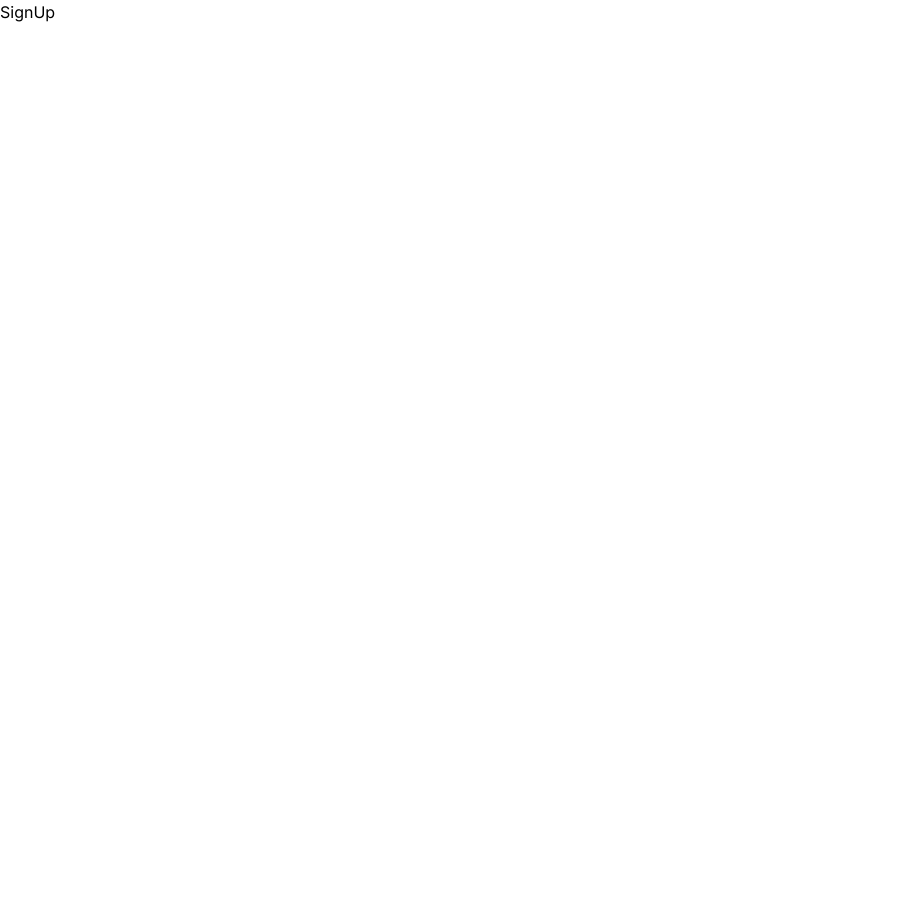
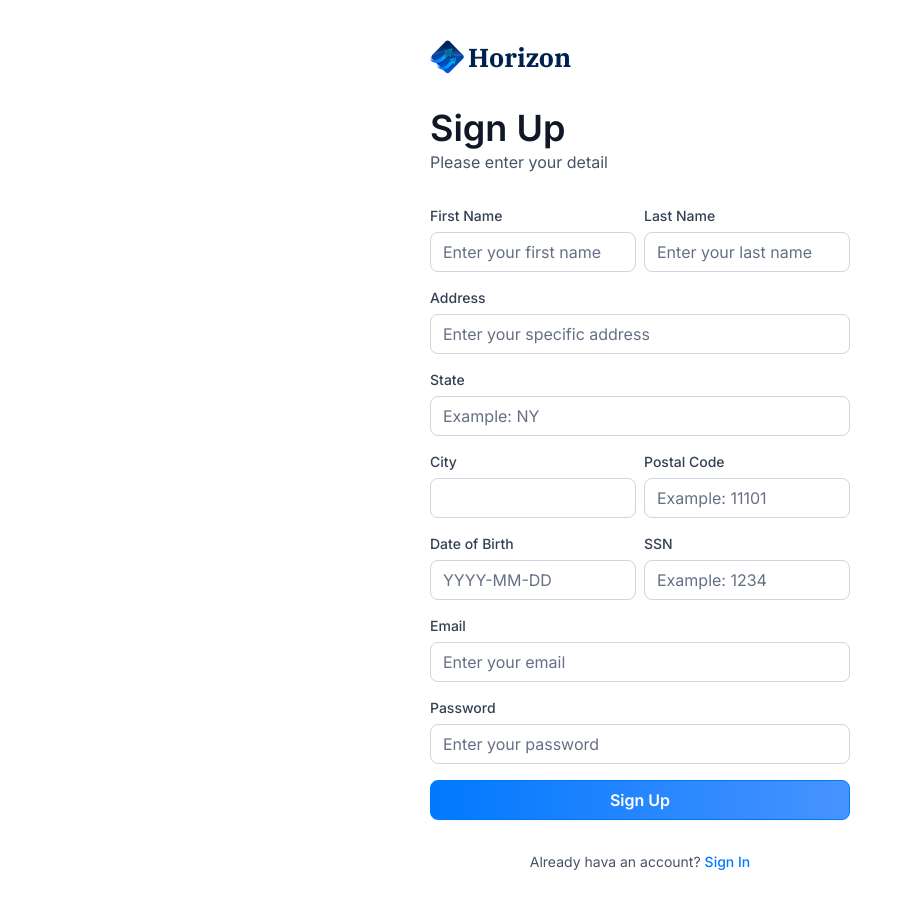
Before and after one commit to mesfincode/banking-nextjs, a Next.js app: page /sign-up in a window 1280 px wide. Shown: the top 908 px of the page, without its empty margins (0-912 px from the left). Before the commit the page ends 800 px from the top, so only its background shows below. Built offline with nearby package versions, Linux system fonts and the light colour scheme.

Commit message:
implemented sign-up form

```diff
--- a/app/(auth)/sign-up/page.tsx
+++ b/app/(auth)/sign-up/page.tsx
@@ -1,10 +1,11 @@
+import AuthForm from '@/components/AuthForm'
 import React from 'react'
 
 const SignUp = () => {
   return (
-    <div>
-      SignUp
-    </div>
+    <section className='flex-center size-full max-sm:px-6'>
+    <AuthForm type="sign-up"  />
+</section>
   )
 }
 
--- a/components/AuthForm.tsx
+++ b/components/AuthForm.tsx
@@ -24,23 +24,24 @@ import { Loader2 } from 'lucide-react'
 
 const AuthForm = ({ type }: { type: string }) => {
   const [user, setUser] = useState(null)
-  const [isLoading , setIsLoading] = useState(false);
-  const form = useForm<z.infer<typeof authFormSchema>>({
-    resolver: zodResolver(authFormSchema),
+  const [isLoading, setIsLoading] = useState(false);
+  const formSchema = authFormSchema(type);
+  const form = useForm<z.infer<typeof formSchema>>({
+    resolver: zodResolver(formSchema),
     defaultValues: {
       email: "",
     },
   })
-
+  formSchema
   // 2. Define a submit handler.
-  function onSubmit(values: z.infer<typeof authFormSchema>) {
+  function onSubmit(values: z.infer<typeof formSchema>) {
     // Do something with the form values.
     // ✅ This will be type-safe and validated.
     setIsLoading(true)
-    setTimeout(()=>{
+    setTimeout(() => {
       setIsLoading(false);
 
-    },1000)
+    }, 1000)
     console.log(values)
   }
   return (
@@ -75,20 +76,57 @@ const AuthForm = ({ type }: { type: string }) => {
 
           </div>
         ) : (
+          <>
             <Form {...form}>
-            <form onSubmit={form.handleSubmit(onSubmit)} className="space-y-8">
+              <form onSubmit={form.handleSubmit(onSubmit)} className="space-y-4">
+                {
+                  type === 'sign-up' && (
+                    <>
+                      <div className='flex gap-2'>
+                        <CustomInput control={form.control} name="firstName" label="First Name" placeholder="Enter your first name" />
+                        <CustomInput control={form.control} name="lastName" label="Last Name" placeholder="Enter your last name" />
+
+                      </div>
+                      <CustomInput control={form.control} name="address1" label="Address" placeholder="Enter your specific address" />
+                      <CustomInput control={form.control} name="state" label="State" placeholder="Example: NY" />
+
+                      <div className='flex gap-2'>
+                        <CustomInput control={form.control} name="city" label="City" placeholder="" />
+                        <CustomInput control={form.control} name="postalCode" label="Postal Code" placeholder="Example: 11101" />
+
+                      </div>
+                      <div className='flex gap-2'>
+                        <CustomInput control={form.control} name="dateOfBirth" label="Date of Birth" placeholder="YYYY-MM-DD" />
+                        <CustomInput control={form.control} name="ssn" label="SSN" placeholder="Example: 1234" />
+
+                      </div>
+                    </>
+                  )
+                }
+
                 <CustomInput control={form.control} name="email" label="Email" placeholder="Enter your email" />
                 <CustomInput control={form.control} name="password" label="Password" placeholder="Enter your password" />
 
-              <Button type="submit" className='form-btn' disabled={isLoading}>
+                <Button type="submit" className='form-btn w-full' disabled={isLoading}>
                   {
-                  isLoading ?(<>
-                  <Loader2 size={20} className='animate-spin'/> &nbsp;Loading
-                  </>):type === 'sign-in' ? 'Sign In' : 'Sign Up'
+                    isLoading ? (<>
+                      <Loader2 size={20} className='animate-spin' /> &nbsp;Loading
+                    </>) : type === 'sign-in' ? 'Sign In' : 'Sign Up'
                   }
                 </Button>
               </form>
             </Form>
+            <footer className='flex justify-center items-center gap-1'>
+              <p className='text-14 font-normal text-gray-600'>
+                {
+                  type === 'sign-in' ? "Don't have an account? " : "Already hava an account? "
+                }
+              </p>
+              <Link href={type === 'sign-in' ? '/sign-up' : '/sign-in'} className='form-link' >
+                {type === 'sign-in' ? 'sign-up' : 'Sign In'}
+              </Link>
+            </footer>
+          </>
         )
       }
     </div>
--- a/components/CustomInput.tsx
+++ b/components/CustomInput.tsx
@@ -12,9 +12,12 @@ import {
   import { Control, FieldPath } from 'react-hook-form'
 import { z } from 'zod'
 import { authFormSchema } from '@/lib/utils'
+
+const formSchema = authFormSchema('sign-up');
+formSchema
 interface CustomInput {
-    control:  Control<z.infer<typeof authFormSchema>>,
-    name: FieldPath<z.infer<typeof authFormSchema>>,
+    control:  Control<z.infer<typeof formSchema>>,
+    name: FieldPath<z.infer<typeof formSchema>>,
     label: string,
     placeholder:string,
 
@@ -37,7 +40,7 @@ const CustomInput = ({control,name,placeholder,label}:CustomInput) => {
                 {...field}
                />
           </FormControl>
-          <FormMessage className='form-message mt-2' />
+          <FormMessage className='form-message ' />
          </div>
       </div>
     )}
--- a/lib/utils.ts
+++ b/lib/utils.ts
@@ -195,7 +195,19 @@ export const getTransactionStatus = (date: Date) => {
   return date > twoDaysAgo ? "Processing" : "Success";
 };
 
-export const  authFormSchema = z.object({
+export const authFormSchema = (type:string)=> z.object({
+
+  firstName: type === 'sign-in'? z.string().optional(): z.string().min(3),
+  lastName: type === 'sign-in'? z.string().optional(): z.string().min(3),
+  address1: type === 'sign-in'? z.string().optional(): z.string().max(50),
+  state: type === 'sign-in'? z.string().optional(): z.string().min(2).max(2),
+  city: type === 'sign-in'? z.string().optional(): z.string().min(2),
+
+  postalCode: type === 'sign-in'? z.string().optional(): z.string().min(3).max(6),
+  dateOfBirth: type === 'sign-in'? z.string().optional(): z.string().min(3),
+  ssn: type === 'sign-in'? z.string().optional(): z.string().min(3),
+
+  // both
   email: z.string().email(),
-  password: z.string().min(8)
+  password: z.string().min(8),
 })
```
Lines whose indentation alone changed are shown as unchanged.
